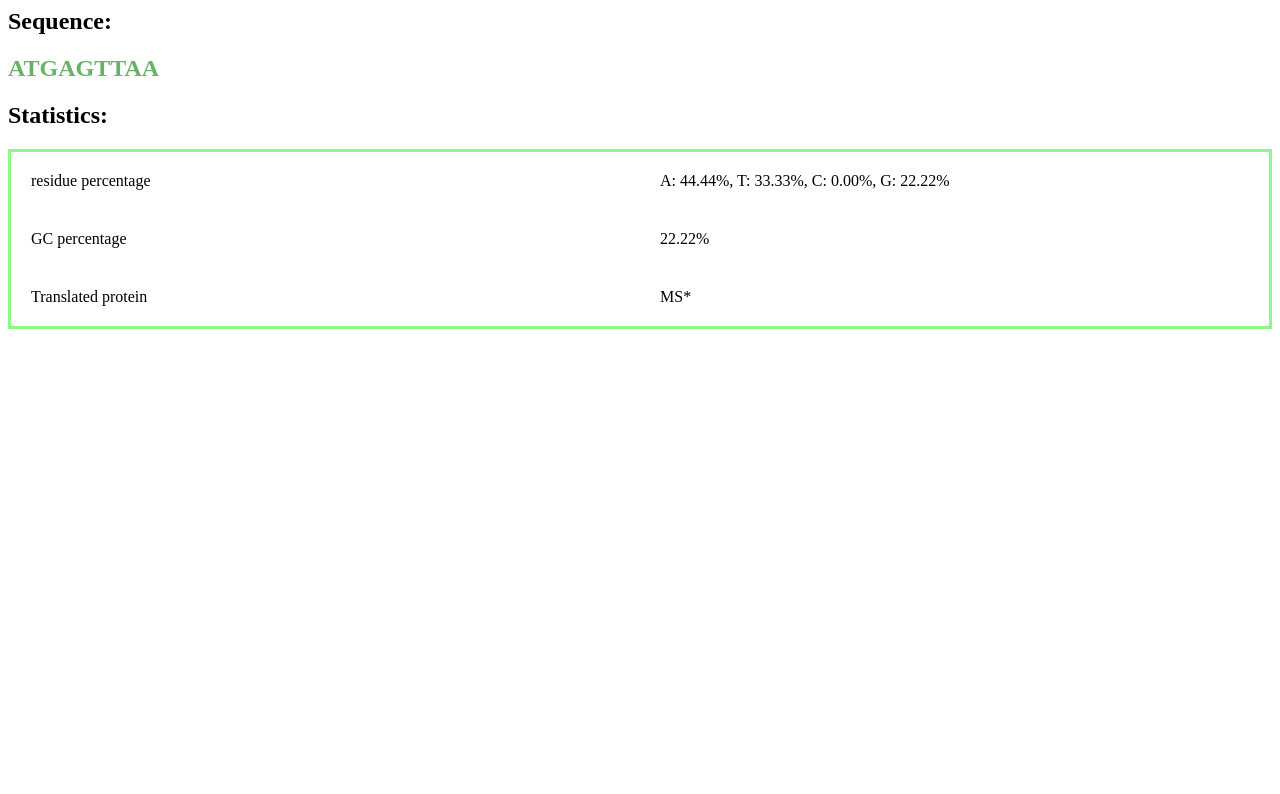
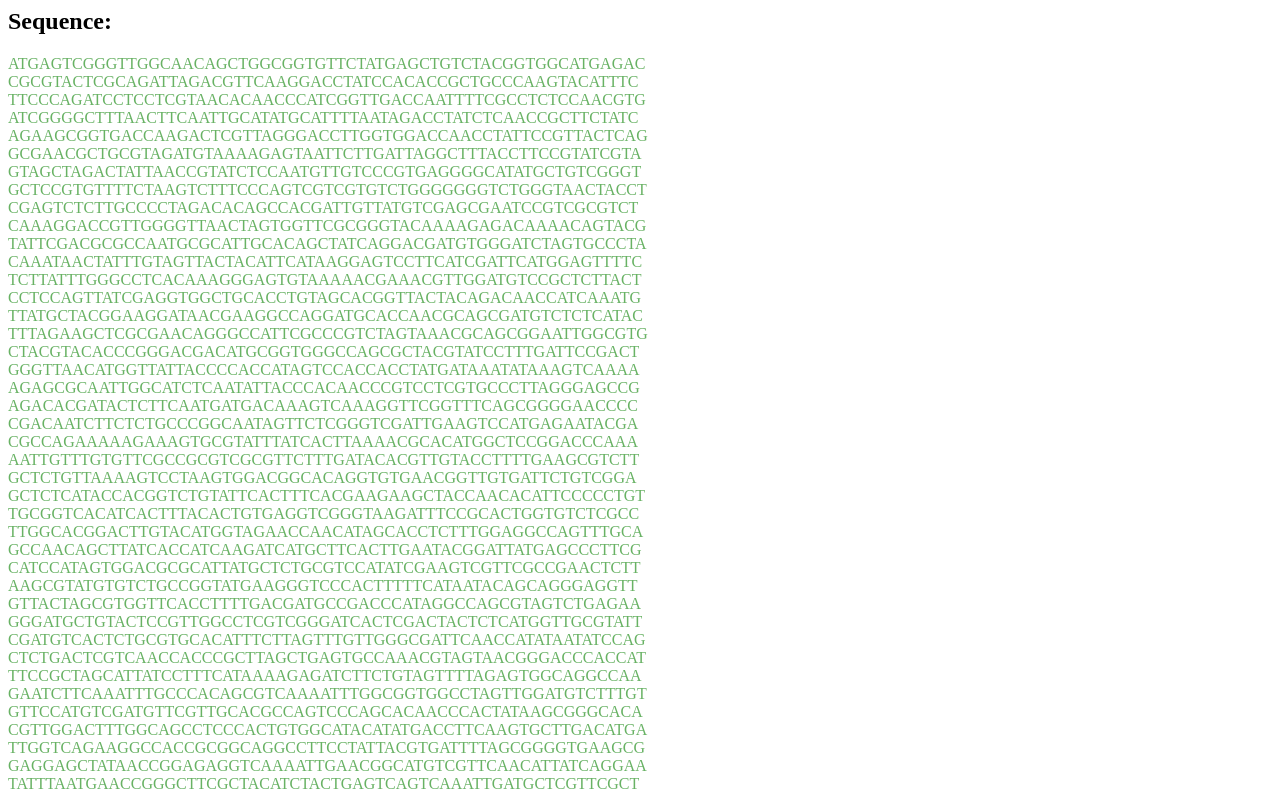
Before and after one commit to wouterzeevat/Front_End_Web_Technologies, a plain HTML site: page Week1_Sequence_Generator.html in a window 1280 px wide. Shown: the top 794 px of the page. Drawn offline with Linux system fonts and the light colour scheme.

Commit message:
max line width AAH

```diff
--- a/Week1_Sequence_Generator.html
+++ b/Week1_Sequence_Generator.html
@@ -4,7 +4,7 @@
   </head>
   <body>
     <h2>Sequence:</h2>
-    <h2 id="sequence"></h2>
+    <p id="sequence"></p>
 
     <h2>Statistics:</h2>
     <table>
@@ -23,7 +23,7 @@
     </table>
     <script>
 
-      const length = 3;
+      const length = 3000;
 
       class Sequence {
         constructor(len) {
@@ -128,6 +128,15 @@
 
     #sequence {
       color: rgb(104, 178, 100);
+      max-width: 80ch;
+      width: 100%;
+      overflow-wrap: break-word;
+    }
+
+    #protein {
+      max-width: 80ch;
+      width: 100%;
+      overflow-wrap: break-word;
     }
 
     table {
@@ -157,6 +166,8 @@
     td {
       padding: 20px;
     }
+
+
     </style>
 
 
```
